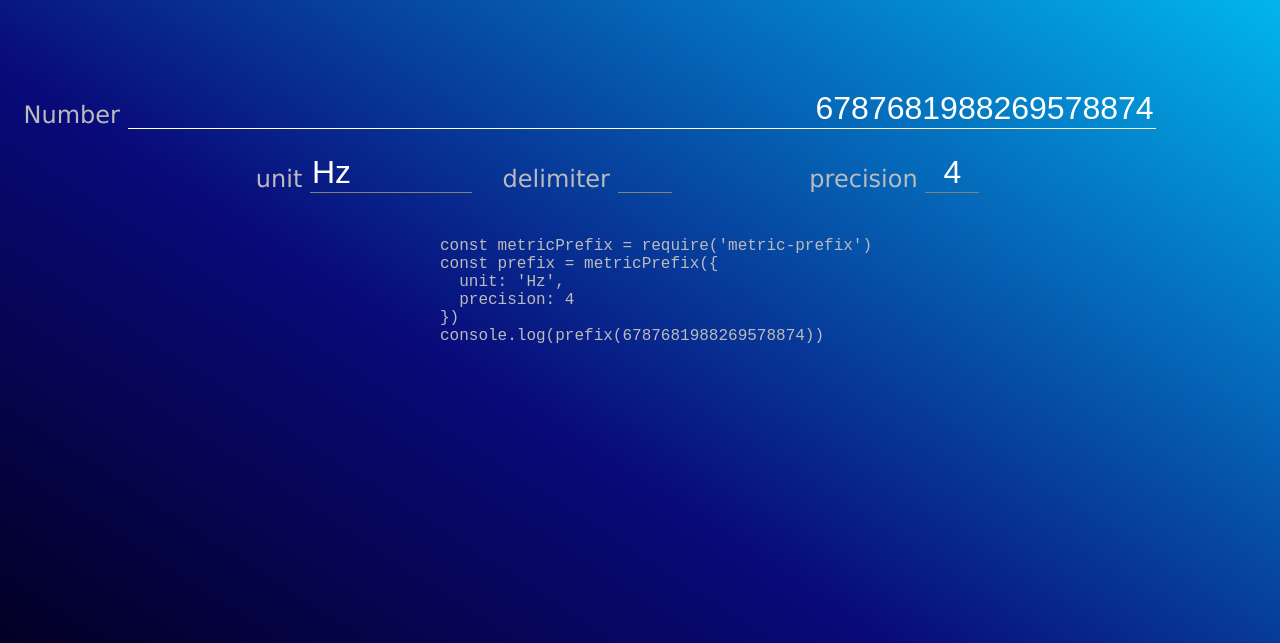
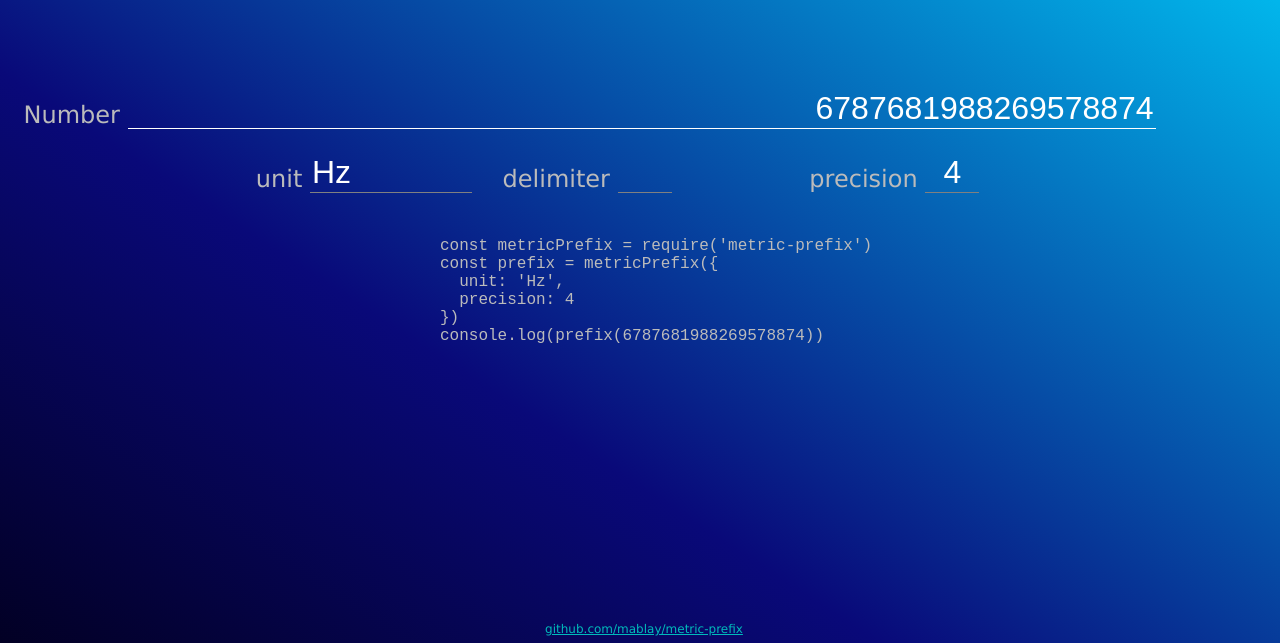
Before and after one commit to mablay/metric-prefix, a website: page docs/index.html in a window 1280 px wide. Shown: the part 157-800 px from the top of the page. Drawn offline with Linux system fonts and the light colour scheme.

Commit message:
added repo link

```diff
--- a/docs/index.html
+++ b/docs/index.html
@@ -48,6 +48,9 @@
     <pre id="code"></pre>
   </div>
 
+  <div class="footer">
+    <a href="https://github.com/mablay/metric-prefix">github.com/mablay/metric-prefix</a>
+  </div>
 
   <script src="main.js"></script>
 </body>
--- a/docs/style.css
+++ b/docs/style.css
@@ -145,3 +145,20 @@ pre {
     text-align: center;
   }
 }
+
+.footer {
+  position: absolute;
+  bottom: 0;
+  text-align: center;
+  width: 100%;
+  padding: 4px;
+}
+
+.footer a {
+  color: #0BB;
+  font-size: 12px;
+}
+
+.footer a:visited {
+  color: #0AA;
+}
```
